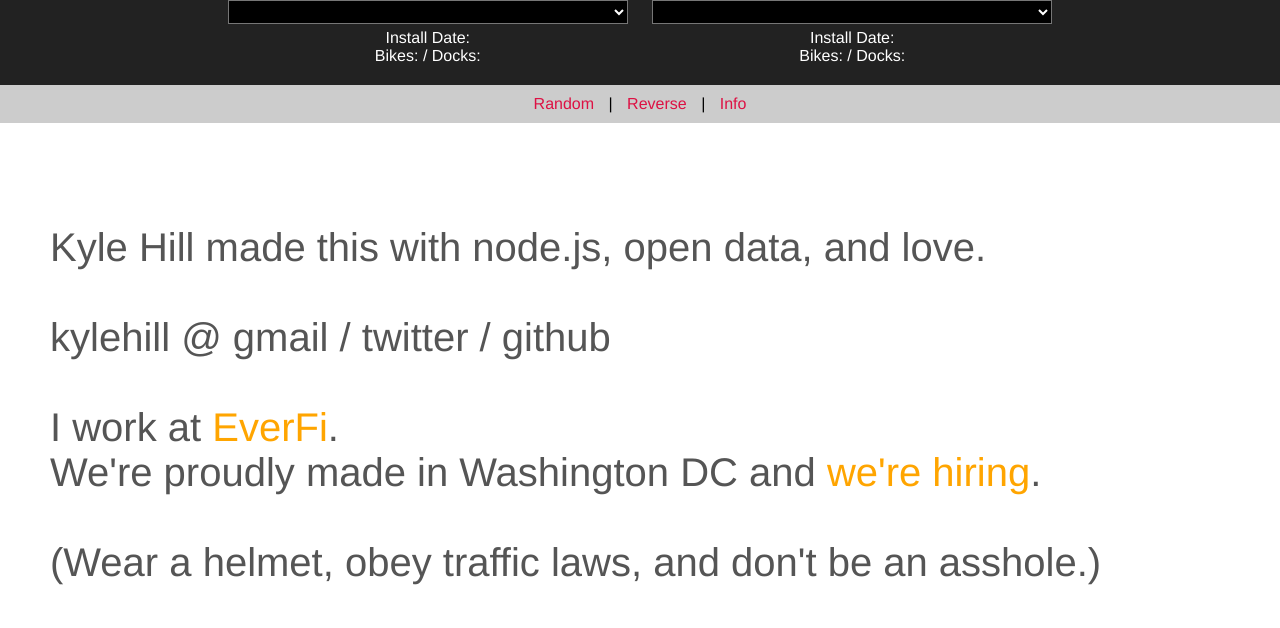
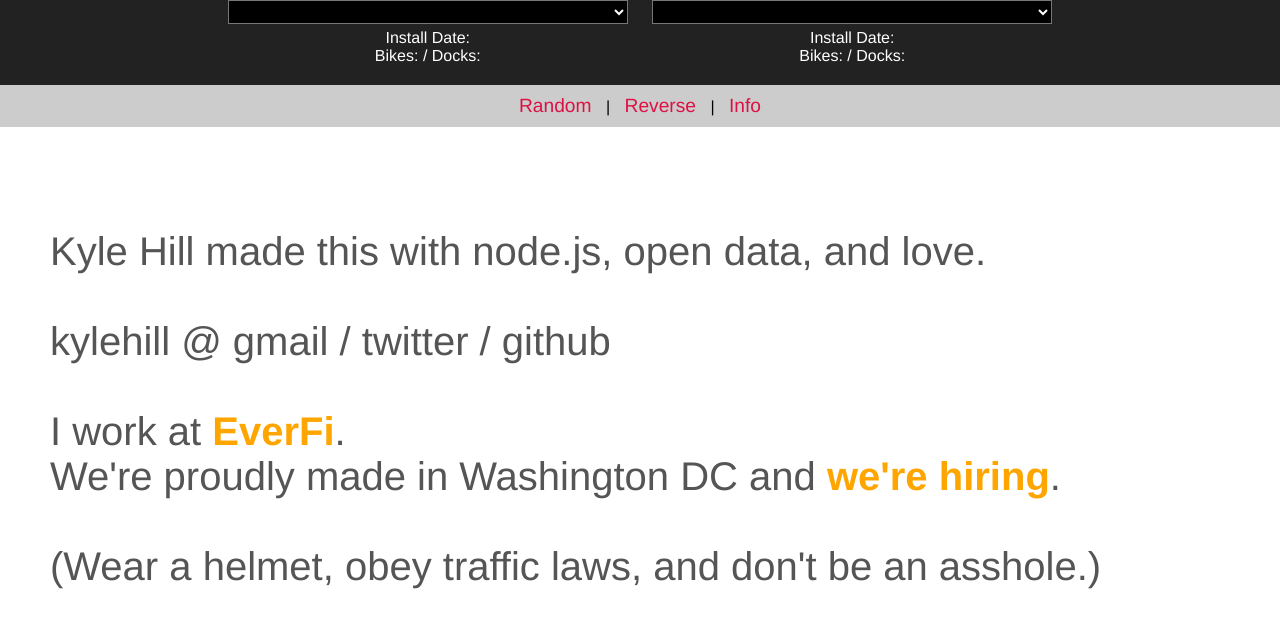
Before and after one commit to kylehill/cabistats, a website: page static/index.html in a window 1280 px wide. Both pictures are taken after a click on the link "Info". Drawn offline with nearby package versions, Linux system fonts and the light colour scheme; no server answers; a web font is replaced by a local one.

Commit message:
css tweaks

```diff
--- a/static/index.css
+++ b/static/index.css
@@ -40,6 +40,7 @@
 #showInfo a {
   color:orange;
   text-decoration:none;
+  font-weight:bold;
 }
 
 #scores tr:nth-child(1) {
@@ -66,6 +67,7 @@
   color:#D14;
   margin-right:10px;
   margin-left:10px;
+  font-size:1.2em;
 }
 
 table {
```
